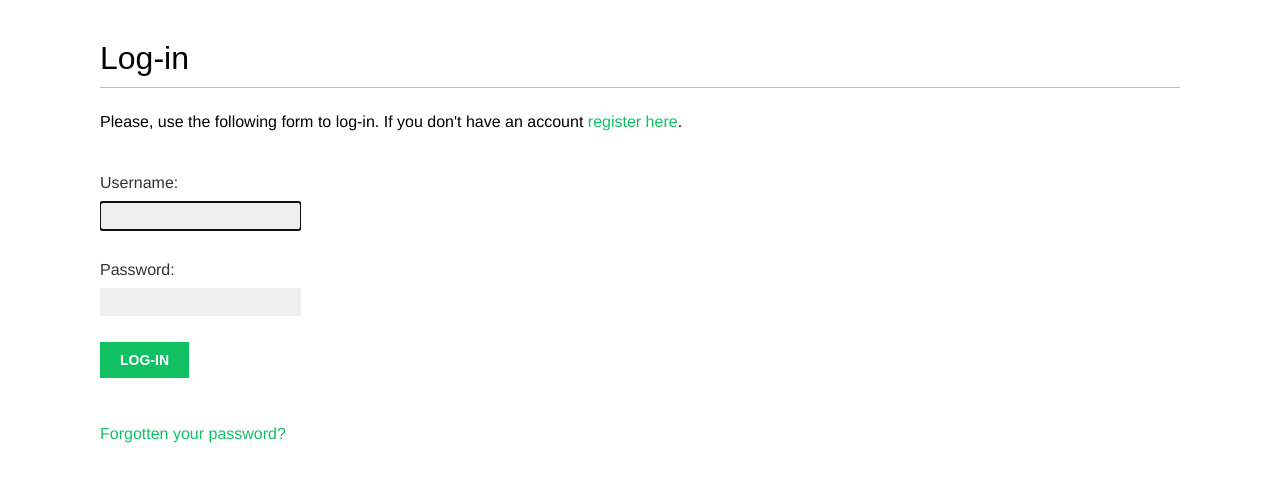
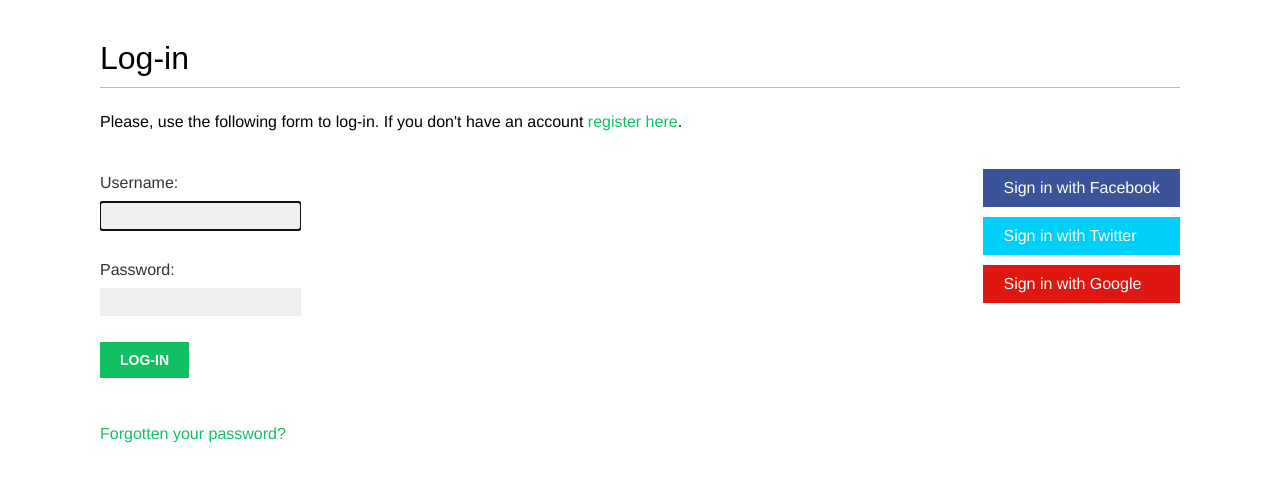
Before and after one commit to parelhutahaean/bookmarks, a Django app: page /account/login/ in a window 1280 px wide. Shown: the part 47-529 px from the top of the page. Run offline with Django 3.2, Linux system fonts and the light colour scheme; some web fonts are replaced.

Commit message:
add facebook, twitter, & google oauth

```diff
--- a/account/templates/registration/login.html
+++ b/account/templates/registration/login.html
@@ -21,4 +21,17 @@
         </form>
         <p><a href="{% url 'password_reset' %}">Forgotten your password?</a></p>
     </div>
+    <div class="social">
+        <ul>
+            <li class="facebook">
+                <a href="{% url 'social:begin' 'facebook' %}">Sign in with Facebook</a>
+            </li>
+            <li class="twitter">
+                <a href="{% url 'social:begin' 'twitter' %}">Sign in with Twitter</a>
+            </li>
+            <li class="google">
+                <a href="{% url 'social:begin' 'google-oauth2' %}">Sign in with Google</a>
+            </li>
+        </ul>
+    </div>
 {% endblock %}
--- a/bookmarks/urls.py
+++ b/bookmarks/urls.py
@@ -20,7 +20,8 @@
 
 urlpatterns = [
     path('admin/', admin.site.urls),
-    path('account/', include('account.urls'))
+    path('account/', include('account.urls')),
+    path('social-auth/', include('social_django.urls', namespace='social')),
 ]
 
 if settings.DEBUG:
```
Also changed, not shown: bookmarks/settings.py (+14 -1 lines), 3 other files.
